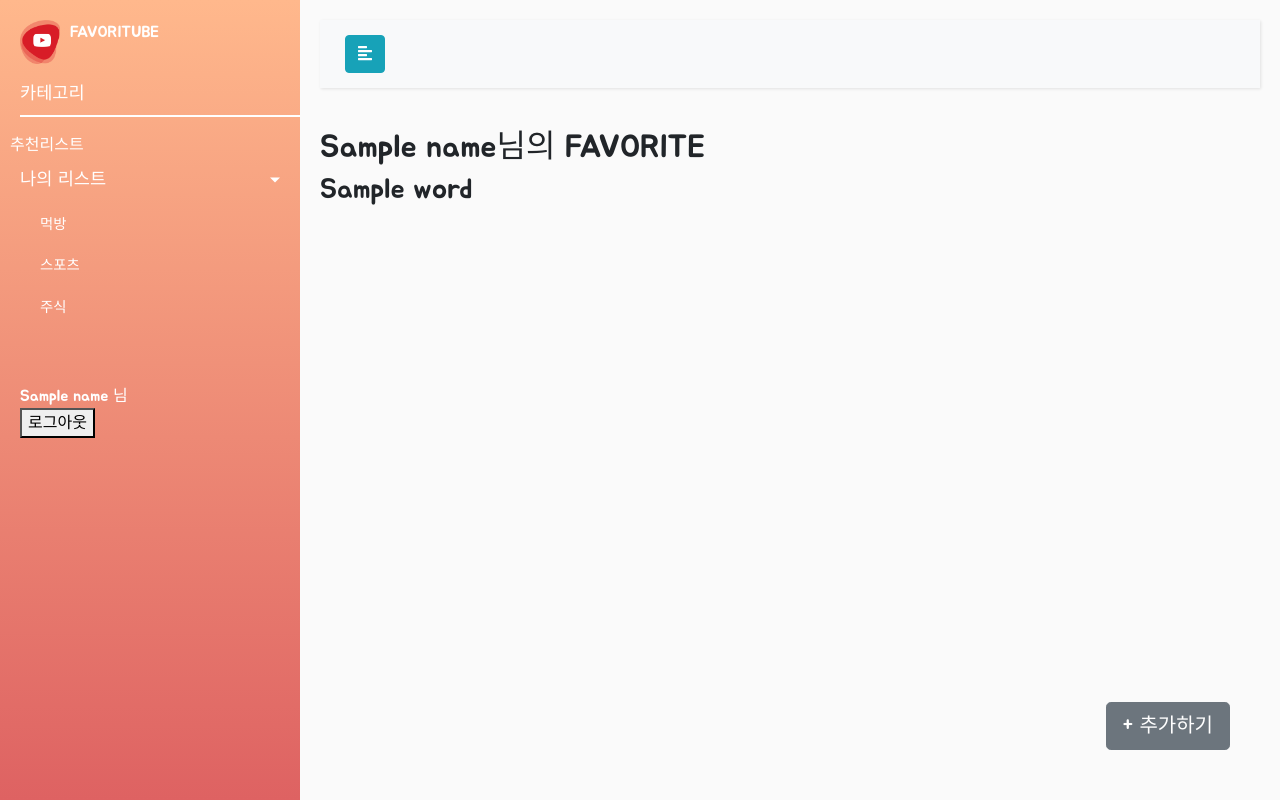
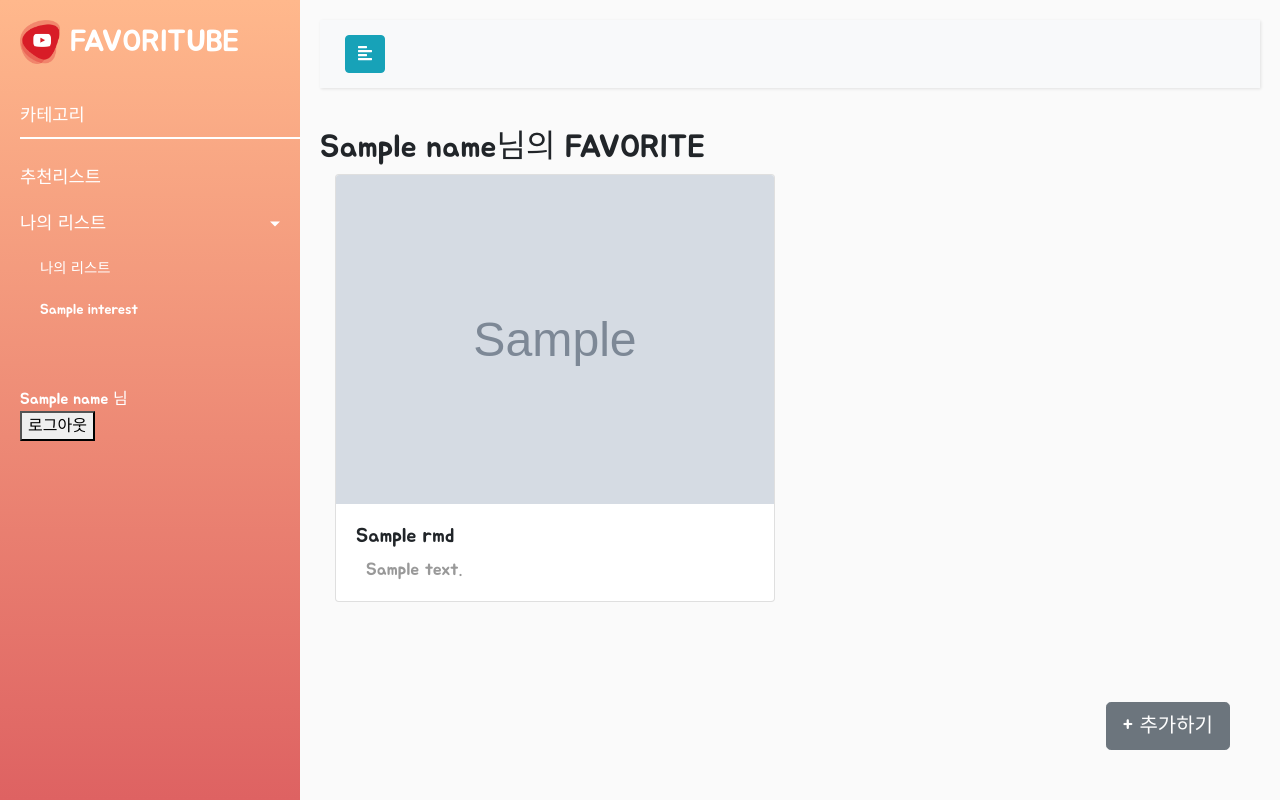
Before and after one commit to hh99c3/favoriTube, a Flask app: template templates/recommend.html in a window 1280 px wide, after a click on "나의 리스트". Run offline with Flask 2, Linux system fonts and the light colour scheme; the template is opened without the code that fills it: most values are stand-ins (such as "Sample title", 1, 10 or a date in 2020); grey boxes marked "Sample" are stand-in pictures; some libraries are stand-ins or nearby versions.

Commit message:
feature/2_logout

```diff
--- a/app.py
+++ b/app.py
@@ -7,8 +7,13 @@ from bs4 import BeautifulSoup
 from flask import Flask, render_template, request, jsonify, redirect, url_for
 app = Flask(__name__)
 
+import requests
+from bs4 import BeautifulSoup
+
 from pymongo import MongoClient
-client = MongoClient('mongodb://test:sparta@ac-arc7jbv-shard-00-00.lfxuxob.mongodb.net:27017,ac-arc7jbv-shard-00-01.lfxuxob.mongodb.net:27017,ac-arc7jbv-shard-00-02.lfxuxob.mongodb.net:27017/Cluster0?ssl=true&replicaSet=atlas-3juyq2-shard-0&authSource=admin&retryWrites=true&w=majority')
+import certifi
+
+client = MongoClient('mongodb://test:sparta@ac-arc7jbv-shard-00-00.lfxuxob.mongodb.net:27017,ac-arc7jbv-shard-00-01.lfxuxob.mongodb.net:27017,ac-arc7jbv-shard-00-02.lfxuxob.mongodb.net:27017/Cluster0?ssl=true&replicaSet=atlas-3juyq2-shard-0&authSource=admin&retryWrites=true&w=majority', tlsCAFile=certifi.where())
 db = client.dbsparta
 
 SECRET_KEY = 'SPARTA'
@@ -19,7 +24,8 @@ def home():
     try:
         payload = jwt.decode(token_receive, SECRET_KEY, algorithms=['HS256'])
 
-        return render_template('main.html')
+        username = db.users.find_one({'username':payload['id']})['username']
+        return render_template('main.html',name=username)
     except jwt.ExpiredSignatureError:
         return redirect(url_for("login", msg="로그인 시간이 만료되었습니다."))
     except jwt.exceptions.DecodeError:
@@ -52,10 +58,13 @@ def sign_in():
     else:
         return jsonify({'result': 'fail', 'msg': '아이디/비밀번호가 일치하지 않습니다.'})
 
+
+#회원가입 페이지로 연결
 @app.route('/membership')
 def register():
     return render_template('register.html')
 
+#회원가입 정보 DB로 POST
 @app.route('/membership/save', methods=['POST'])
 def sign_up():
     username_receive = request.form['username_give']
@@ -71,28 +80,45 @@ def sign_up():
     db.users.insert_one(doc)
     return jsonify({'result': 'success'})
 
+
+#DB에 중복되는 아이디가 있는지 확인
 @app.route('/membership/check_dup', methods=['POST'])
 def check_dup():
     username_receive = request.form['username_give']
     exists = bool(db.users.find_one({"username": username_receive}))
     return jsonify({'result': 'success', 'exists': exists})
 
-@app.route('/main')
-def main():
-    myname = 'C반3조'
-    return render_template('main.html', name=myname)
 
-@app.route('/recommend/<keyword>')
-def recommend(keyword):
-    myname = 'C반3조'
-    users = list(db.users.find({}, {'_id': False}))
-    return render_template('recommend.html', users= users , name = myname , word = keyword)
+#각 게시판으로 연결
+@app.route('/recommend')
+def recommend():
+    token_receive = request.cookies.get('mytoken')
+    payload = jwt.decode(token_receive, SECRET_KEY, algorithms=['HS256'])
+    user_info = db.users.find_one({'username': payload['id']})
+    username = user_info['username']
+    user_interest = user_info['category']
+
+    recommend_list = []
+    for interest in user_info['category']:
+        for recommend in db.favoritube.find({'cate':interest}, {'_id':False}):
+            recommend_list.append(recommend)
+
+    return  render_template('recommend.html',name=username, recommend_list = recommend_list, interest_list= user_interest)
+
+
 
 @app.route('/subscribe')
 def subscribe():
-    myname = 'C반3조'
-    return render_template('subscribe.html', name = myname)
+    token_receive = request.cookies.get('mytoken')
+    payload = jwt.decode(token_receive, SECRET_KEY, algorithms=['HS256'])
+    user_info = db.users.find_one({'username': payload['id']})
+    username = user_info['username']
+    user_interest = user_info['category']
 
+    return render_template('subscribe.html', name=username, interest_list=user_interest)
+
+
+#구독추가 정보를 DB로 POST
 @app.route("/subscribe", methods=["POST"])
 def subscribe_post():
     title_receive = request.form['title_give']
@@ -116,7 +142,7 @@ def subscribe_post():
         'cate': cate_receive,
         'comment': comment_receive
     }
-    db.users.insert_one(doc)
+    db.favoritube.insert_one(doc)
 
     return jsonify({'msg': '추가 완료!'})
 
--- a/static/login_style.css
+++ b/static/login_style.css
@@ -126,6 +126,6 @@
 
 .help{
     color: gray;
-    font-size: 0.8em;
+    font-size: 80%;
     font-family: 'Nanum Gothic', sans-serif;
 }
--- a/static/main_style.css
+++ b/static/main_style.css
@@ -80,6 +80,7 @@ a:focus {
 
 #sidebar .sidebar-header {
     padding: 20px;
+    font-size: 1.9em;
 }
 
 #sidebar .sidebar-header img {
@@ -90,6 +91,11 @@ a:focus {
 #sidebar ul.components {
     padding: 20px 0;
     margin-left: 10px
+}
+#sidebar ul a {
+    padding: 10px;
+    font-size: 1.1em;
+    display: block;
 }
 
 #sidebar ul p {
@@ -159,6 +165,9 @@ a.article:hover {
     min-height: 100vh;
     transition: all 0.3s;
 }
+#content >h3 {
+    padding:40px;
+}
 .order-info {
     padding: 20px;
     width: 500px;
@@ -177,10 +186,17 @@ a.article:hover {
     margin-top: 50px;
     width: 30%;
 }
+.btn-outline-danger{
+    margin-left:100px;
+    margin-top: 50px;
+}
 .btn-lg {
   position: fixed; /* 이 부분을 고정 */
   bottom: 50px; /* 하단에 여백 없이 */
   right: 50px;
+}
+.col{
+    max-width: 500px;
 }
 /* ---------------------------------------------------
     MEDIAQUERIES
--- a/templates/recommend.html
+++ b/templates/recommend.html
@@ -19,6 +19,7 @@
         integrity = "sha384-q8i/X+965DzO0rT7abK41JStQIAqVgRVzpbzo5smXKp4YfRvH+8abtTE1Pi6jizo"
         crossorigin = "anonymous" </script>
     <script src="https://cdnjs.cloudflare.com/ajax/libs/jquery-cookie/1.4.1/jquery.cookie.js"></script>
+
     <!-- Font Awesome JS -->
     <script defer src="https://use.fontawesome.com/releases/v5.0.13/js/solid.js"
             integrity="sha384-tzzSw1/Vo+0N5UhStP3bvwWPq+uvzCMfrN1fEFe+xBmv1C/AtVX5K0uZtmcHitFZ"
@@ -41,26 +42,24 @@
     <nav id="sidebar">
         <div class="sidebar-header">
             <img src="/static/logo.png" width="40px" heigh="30px">
-            <a href = '/main'>FAVORITUBE</a>
+            <a href = '/'>FAVORITUBE</a>
         </div>
 
         <ul class="list-unstyled components">
             <p>카테고리</p>
-              <a href="/recommend/추천리스트">추천리스트</a>
+              <a href="/recommend">추천리스트</a>
             <li>
                 <a href="#pageSubmenu" data-toggle="collapse" aria-expanded="false" class="dropdown-toggle">나의 리스트</a>
                 <ul class="collapse list-unstyled" id="pageSubmenu">
                     <li>
-                        <a href="/recommend/먹방">먹방</a>
+                        <a href="/recommend/나의리스트">나의 리스트</a>
                     </li>
+                {% for interest in interest_list %}
                     <li>
-                        <a href="/recommend/스포츠">스포츠</a>
+                        <a href="/recommend/{{ interest }}">{{ interest }}</a>
                     </li>
-                    <li>
-                        <a href="/recommend/주식">주식</a>
-                    </li>
+                {% endfor %}
                 </ul>
-            </li>
             </li>
         </ul>
 
@@ -93,20 +92,17 @@
         </nav>
 
         <h2>{{ name }}님의 FAVORITE</h2>
-        <h3 >{{ word }}</h3>
         <div class="card-deck" id="sub-box" >
-            {% for user in users %}
-                {% if user.cate == word %}
-                <div class="col">
-                    <div class="card">
-                        <a href="{{ user.url }}"><img src="{{ user.image }}" class="card-img-top" alt="Card image cap"> </a>
-                        <div class="card-body">
-                            <h5 class="card-title">{{ user.title }}</h5>
-                            <p class="card-text">{{ user.comment }}</p>
+            {% for rmd in recommend_list %}
+                    <div class="col">
+                        <div class="card">
+                            <a href="{{ rmd.url }}"><img src="{{ rmd.image }}" class="card-img-top" alt="Card image cap"> </a>
+                            <div class="card-body">
+                                <h5 class="card-title">{{ rmd.title }}</h5>
+                                <p class="card-text">{{ rmd.comment }}</p>
+                            </div>
                         </div>
                     </div>
-                </div>
-                {% endif %}
             {% endfor %}
         </div>
         <button type="button" onclick="window.location.href = '/subscribe'" class="btn btn-secondary btn-lg float-right ">+ 추가하기</button>
--- a/templates/register.html
+++ b/templates/register.html
@@ -54,9 +54,10 @@
             var checkArray = [];
 
             $("input[name=chk]:checked").each(function () {
-                var tmpVal = $(this).val()
-                checkArray.push(tmpVal);
+                    var cate = $(this).val();
+                checkArray.push(cate)
             })
+
 
             if (checkArray.length == 0) {
                 alert("관심사를 하나 이상 체크하세요!")
```
Also changed, not shown: templates/main.html (+5 -4 lines), templates/subscribe.html (+11 -12 lines), README.md.
